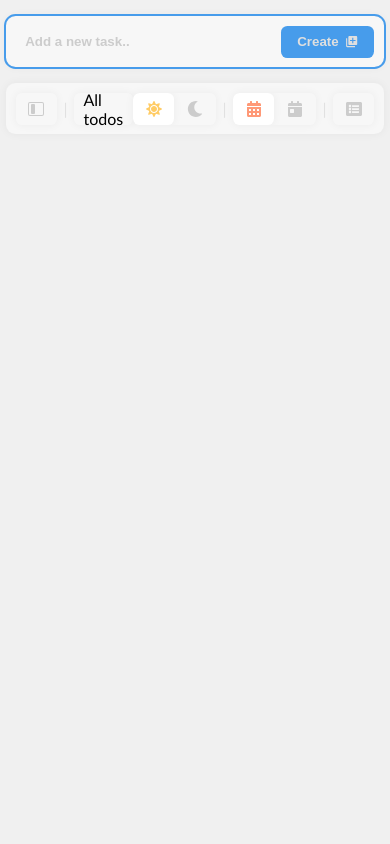
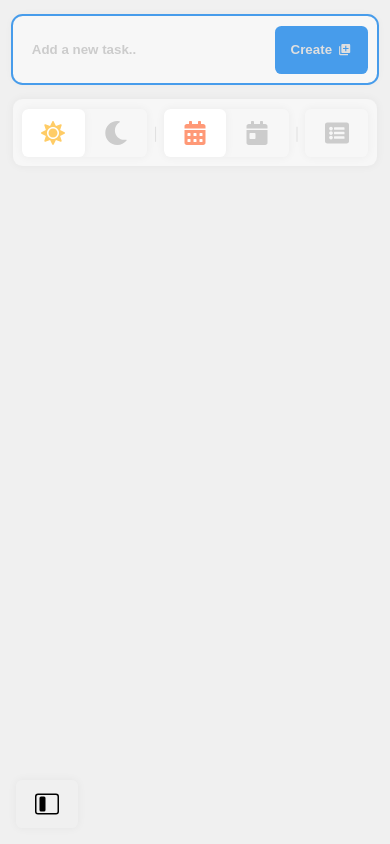
Before and after one commit to iNikAnn/DoVibe, a React (Create React App) app: page / in a window 390 px wide. Built offline with nearby package versions, Linux system fonts and the light colour scheme.

Commit message:
Update: Adapted sidebar for mobile devices

```diff
--- a/package.json
+++ b/package.json
@@ -1,7 +1,7 @@
 {
 	"name": "dovibe",
 	"description": "A straightforward and user-friendly task management web application that allows you to efficiently organize your tasks directly in the browser, hassle-free and without the need for registration.",
-	"version": "0.10.1",
+	"version": "0.11.0",
 	"homepage": "https://inikann.github.io/DoVibe/",
 	"private": true,
 	"dependencies": {
--- a/src/components/TodoApp.jsx
+++ b/src/components/TodoApp.jsx
@@ -12,6 +12,7 @@ import FiltersBar from './FiltersBar';
 import TodoList from './TodoList';
 import Modal from '../components/Modal';
 import Notification from './Hotification';
+import SmallBtn from './buttons/SmallBtn';
 
 // utils
 import getFormattedDate from '../utils/getFormattedDate';
@@ -22,6 +23,7 @@ import sortTodosByCompletion from '../utils/sortTodosByCompletion';
 
 // icons
 import { FaUndoAlt } from "react-icons/fa";
+import { BsLayoutSidebarInset } from "react-icons/bs";
 
 function TodoApp() {
 	const inputBarRef = useRef(null);
@@ -456,6 +458,14 @@ function TodoApp() {
 					</Notification>
 				)}
 			</AnimatePresence>
+
+			<div className={styles.bottomBtnWrapper}>
+				<SmallBtn
+					title="Toggle sidebar"
+					icon={<BsLayoutSidebarInset />}
+					onClick={() => setLeftSideBarIsVisible((prevState) => !prevState)}
+				/>
+			</div>
 		</div>
 	);
 }
--- a/src/css/DatePicker.module.css
+++ b/src/css/DatePicker.module.css
@@ -32,8 +32,8 @@
 	align-items: center;
 	justify-content: center;
 
-	width: 2.5rem;
-	height: 2rem;
+	width: var(--small-btn-width);
+	height: var(--small-btn-height);
 
 	background-color: var(--bg-color-secondary);
 	color: inherit;
@@ -53,8 +53,8 @@
 
 .days {
 	display: grid;
-	grid-template-columns: repeat(7, 2rem);
-	grid-auto-rows: minmax(2rem, auto);
+	grid-template-columns: repeat(7, var(--small-btn-height));
+	grid-auto-rows: minmax(var(--small-btn-height), auto);
 }
 
 .weekDay {
@@ -66,7 +66,7 @@
 }
 
 .todayBtn {
-	height: 2rem;
+	height: var(--small-btn-height);
 	width: 100%;
 
 	background-color: var(--bg-color-tertiary);
@@ -76,3 +76,10 @@
 
 	margin-top: 0.6rem;
 }
+
+@media screen and (max-width: 567px) {
+	.days {
+		grid-template-columns: repeat(7, 1fr);
+		grid-auto-rows: minmax(1fr, auto);
+	}
+}
--- a/src/css/DetailCard.module.css
+++ b/src/css/DetailCard.module.css
@@ -28,3 +28,15 @@
 	justify-content: flex-end;
 	gap: 0.6rem;
 }
+
+@media screen and (max-width: 576px) {
+	.detailCard {
+		top: 0;
+		left: 0;
+
+		width: 100%;
+		height: 100%;
+
+		border-radius: 0;
+	}
+}
--- a/src/css/Filter.module.css
+++ b/src/css/Filter.module.css
@@ -1,8 +1,3 @@
-:root {
-	--height: 2rem;
-	--width: 2.6rem;
-}
-
 /* filter */
 .filter {
 	position: relative;
@@ -10,8 +5,8 @@
 	align-items: center;
 	justify-content: center;
 
-	height: var(--height);
-	width: var(--width);
+	height: var(--small-btn-height);
+	width: var(--small-btn-width);
 
 	border-radius: var(--border-radius-secondary);
 	box-shadow: var(--box-shadow-primary);
@@ -30,8 +25,8 @@
 	align-items: center;
 	justify-content: center;
 
-	width: var(--width);
-	height: var(--height);
+	width: var(--small-btn-width);
+	height: var(--small-btn-height);
 
 	background-color: var(--bg-color-secondary);
 	border-radius: var(--border-radius-secondary);
@@ -44,6 +39,8 @@
 /* icon */
 .label svg {
 	transition: color 0.3s ease;
+	width: var(--small-icon-width);
+	height: var(--small-icon-height);
 }
 
 .label:hover,
--- a/src/css/FiltersBar.module.css
+++ b/src/css/FiltersBar.module.css
@@ -35,3 +35,14 @@
 	opacity: 0.5;
 	margin: 0 0.4rem;
 }
+
+@media screen and (max-width: 576px) {
+	.filtersLeft {
+		display: none;
+	}
+
+	.filtersRight {
+		justify-content: space-between;
+		width: 100%;
+	}
+}
--- a/src/css/InputBar.module.css
+++ b/src/css/InputBar.module.css
@@ -62,12 +62,13 @@
 	display: flex;
 	align-items: center;
 	gap: 0.4rem;
+
 	background-color: var(--accent-color);
 	/* color: var(--text-color-primary); */
 	color: #dfdfdf;
 	font-weight: 600;
 	border-radius: 0.4rem;
-	height: 2rem;
+	height: var(--small-btn-height);
 	padding: 0 1rem;
 }
 
--- a/src/css/LeftSideBar.module.css
+++ b/src/css/LeftSideBar.module.css
@@ -17,3 +17,16 @@
 	padding: 1rem;
 	padding-right: 0;
 }
+
+@media screen and (max-width: 576px) {
+	.leftSideBar {
+		position: fixed;
+		top: 0;
+		left: 0;
+		width: 100% !important;
+	}
+
+	.content {
+		padding: 1rem;
+	}
+}
--- a/src/css/SmallBtn.module.css
+++ b/src/css/SmallBtn.module.css
@@ -1,6 +1,6 @@
 .smallBtn {
-	width: 2.5rem;
-	height: 2rem;
+	width: var(--small-btn-width);
+	height: var(--small-btn-height);
 
 	background-color: var(--bg-color-secondary);
 	border-radius: var(--border-radius-secondary);
@@ -15,8 +15,8 @@
 }
 
 .smallBtn svg {
-	width: 1rem;
-	height: 1rem;
+	width: var(--small-icon-width);
+	height: var(--small-icon-height);
 
 	color: var(--text-color-primary);
 }
--- a/src/css/Switcher.module.css
+++ b/src/css/Switcher.module.css
@@ -1,8 +1,3 @@
-:root {
-	--height: 2rem;
-	--width: 2.6rem;
-}
-
 /* switcher */
 .switcher {
 	/* outline: 2px solid tomato; */
@@ -10,7 +5,7 @@
 	display: flex;
 	align-items: center;
 
-	height: var(--height);
+	height: var(--small-btn-height);
 
 	background-color: var(--bg-color-secondary);
 	border-radius: var(--border-radius-secondary);
@@ -30,8 +25,8 @@
 	align-items: center;
 	justify-content: center;
 
-	width: var(--width);
-	height: var(--height);
+	width: var(--small-btn-width);
+	height: var(--small-btn-height);
 
 	cursor: pointer;
 
@@ -41,6 +36,8 @@
 /* icon */
 .label svg {
 	transition: color 0.3s ease;
+	width: var(--small-icon-width);
+	height: var(--small-icon-height);
 }
 
 .label:hover svg,
@@ -69,7 +66,7 @@
 	top: 0;
 	left: 0;
 
-	width: var(--width);
+	width: var(--small-btn-width);
 	height: 100%;
 
 	background-color: var(--bg-color-tertiary);
--- a/src/css/TodoApp.module.css
+++ b/src/css/TodoApp.module.css
@@ -39,9 +39,23 @@
 	padding: 0 0.8rem;
 }
 
+.bottomBtnWrapper {
+	display: none;
+}
+
 @media screen and (max-width: 576px) {
-	.todoApp {
-		width: 100%;
-		padding: 0 1rem;
+	.bottomBtnWrapper {
+		/* outline: 1px solid tomato; */
+		position: fixed;
+		left: 0;
+		bottom: 0;
+
+		width: 100vw;
+
+		display: flex;
+		justify-content: space-between;
+
+		padding: 1rem;
+		z-index: 149;
 	}
 }
--- a/src/index.css
+++ b/src/index.css
@@ -18,6 +18,12 @@
 	--border-radius-primary: 0.6rem;
 	--border-radius-secondary: 0.4rem;
 	--focus-primary: 2px solid var(--accent-color);
+
+	--small-btn-width: 2.6rem;
+	--small-btn-height: 2rem;
+
+	--small-icon-width: 1rem;
+	--small-icon-height: 1rem;
 }
 
 html[data-scheme='dark'] {
@@ -101,3 +107,13 @@ input {
 .focus {
 	outline: var(--focus-primary);
 }
+
+@media screen and (max-width: 576px) {
+	:root {
+		--small-btn-width: 3.9rem;
+		--small-btn-height: 3rem;
+
+		--small-icon-width: 1.5rem;
+		--small-icon-height: 1.5rem;
+	}
+}
```
